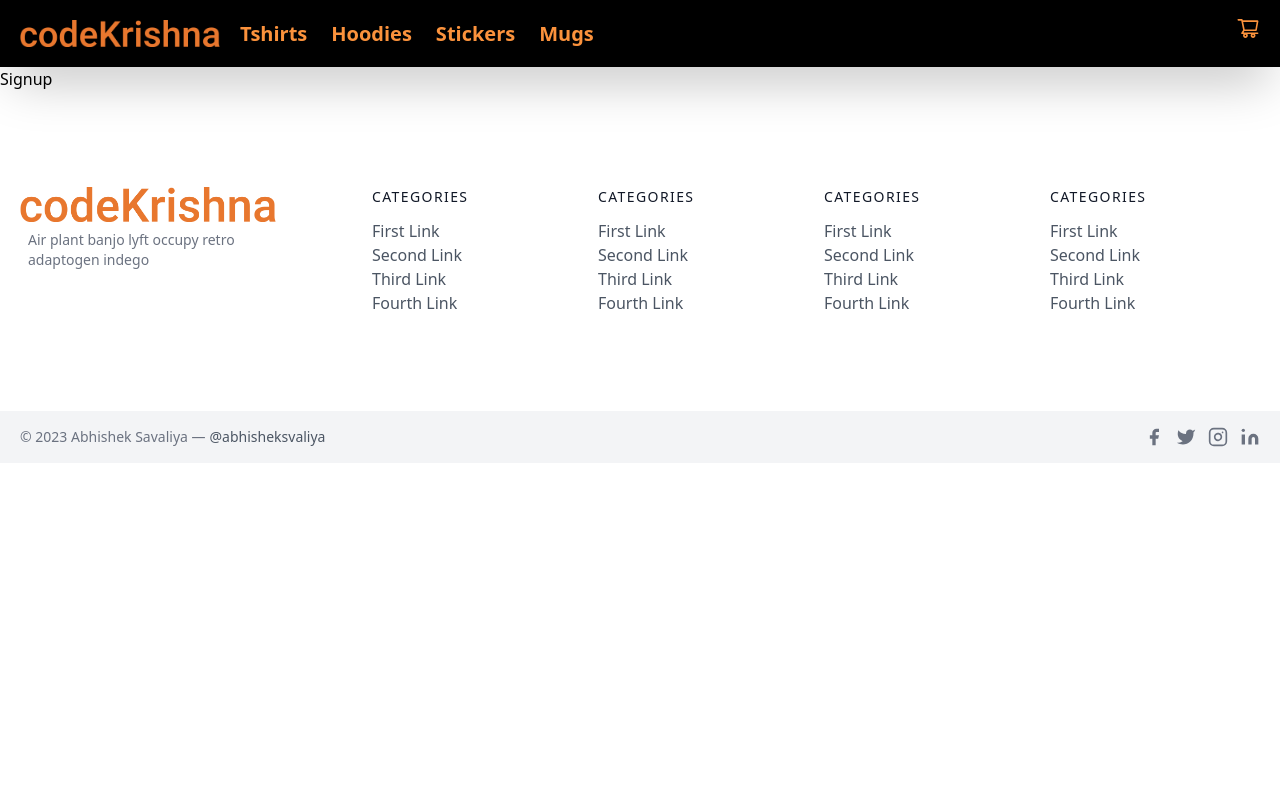
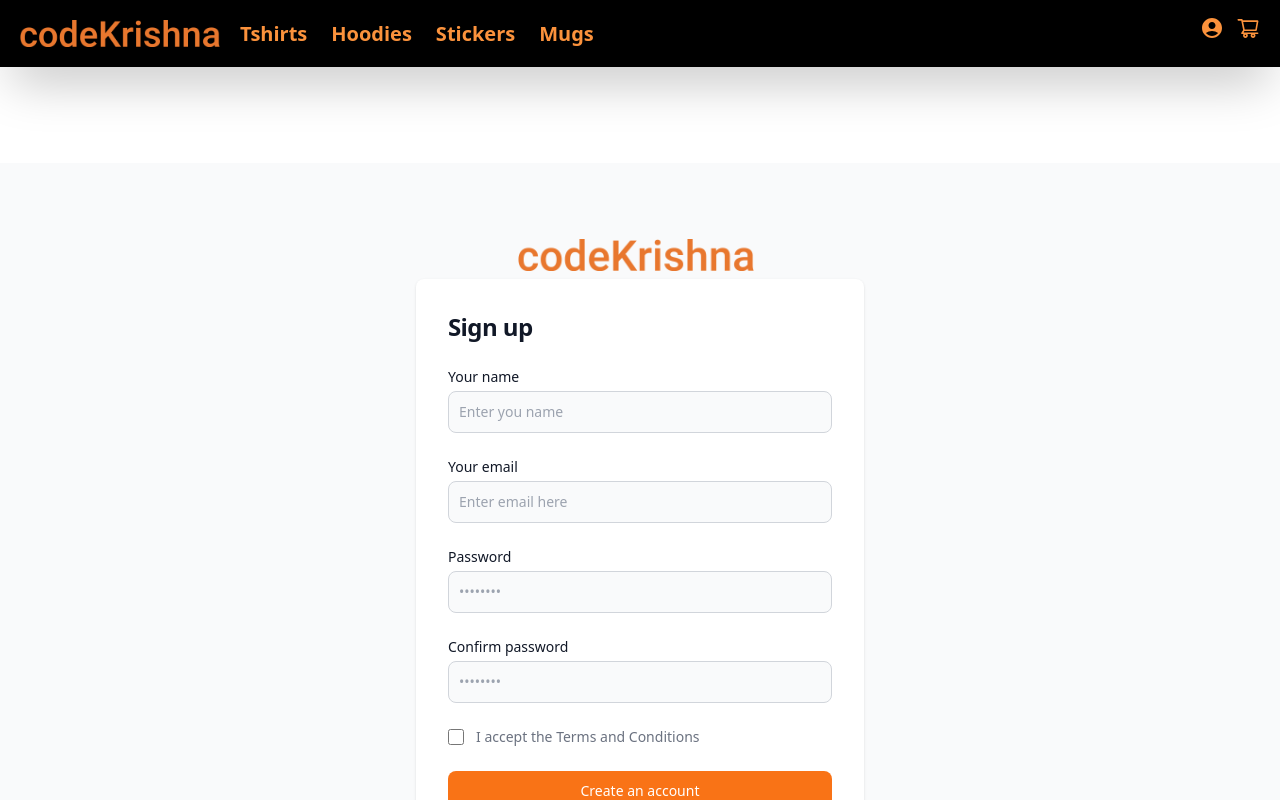
Before and after one commit to abhishek1savaliya/Codekrishna, a Next.js app: page /signup in a window 1280 px wide. Shown: the top 800 px of the page. Built offline with nearby package versions, Linux system fonts and the light colour scheme.

Commit message:
Create sign in,up and forgot password page

```diff
--- a/components/Footer.js
+++ b/components/Footer.js
@@ -4,8 +4,8 @@ import Image from 'next/image'
 const Footer = () => {
   return (
     <div>
-     <footer className="text-gray-600 body-font">
-  <div className="container px-5 py-24 mx-auto flex md:items-center lg:items-start md:flex-row md:flex-nowrap flex-wrap flex-col">
+     <footer className="text-gray-600 body-font bg-gray-200">
+  <div className="container px-5 py-24  mx-auto flex md:items-center lg:items-start md:flex-row md:flex-nowrap flex-wrap flex-col">
     <div className="w-64 flex-shrink-0 md:mx-0 mx-auto text-center md:text-left">
       <Link href={"/"} className="flex title-font font-medium items-center md:justify-start justify-center text-gray-900">
         <Image src="/name.png" alt="" width={300} height={100} />
@@ -84,29 +84,29 @@ const Footer = () => {
       </div>
     </div>
   </div>
-  <div className="bg-gray-100">
+  <div className="bg-black">
     <div className="container mx-auto py-4 px-5 flex flex-wrap flex-col sm:flex-row">
-      <p className="text-gray-500 text-sm text-center sm:text-left">© 2023 Abhishek Savaliya —
-        <a href="https://twitter.com/knyttneve" rel="noopener noreferrer" className="text-gray-600 ml-1" target="_blank">@abhisheksvaliya</a>
+      <p className="text-white text-sm text-center sm:text-left">© 2023 Abhishek Savaliya —
+        <a href="https://twitter.com/knyttneve" rel="noopener noreferrer" className=" ml-1" target="_blank">@abhisheksvaliya</a>
       </p>
       <span className="inline-flex sm:ml-auto sm:mt-0 mt-2 justify-center sm:justify-start">
-        <a className="text-gray-500">
+        <a className="text-blue-500">
           <svg fill="currentColor" strokeLinecap="round" strokeLinejoin="round" strokeWidth="2" className="w-5 h-5" viewBox="0 0 24 24">
             <path d="M18 2h-3a5 5 0 00-5 5v3H7v4h3v8h4v-8h3l1-4h-4V7a1 1 0 011-1h3z"></path>
           </svg>
         </a>
-        <a className="ml-3 text-gray-500">
+        <a className="ml-3 text-sky-400">
           <svg fill="currentColor" strokeLinecap="round" strokeLinejoin="round" strokeWidth="2" className="w-5 h-5" viewBox="0 0 24 24">
             <path d="M23 3a10.9 10.9 0 01-3.14 1.53 4.48 4.48 0 00-7.86 3v1A10.66 10.66 0 013 4s-4 9 5 13a11.64 11.64 0 01-7 2c9 5 20 0 20-11.5a4.5 4.5 0 00-.08-.83A7.72 7.72 0 0023 3z"></path>
           </svg>
         </a>
-        <a className="ml-3 text-gray-500">
+        <a className="ml-3 text-pink-500">
           <svg fill="none" stroke="currentColor" strokeLinecap="round" strokeLinejoin="round" strokeWidth="2" className="w-5 h-5" viewBox="0 0 24 24">
             <rect width="20" height="20" x="2" y="2" rx="5" ry="5"></rect>
             <path d="M16 11.37A4 4 0 1112.63 8 4 4 0 0116 11.37zm1.5-4.87h.01"></path>
           </svg>
         </a>
-        <a className="ml-3 text-gray-500">
+        <a className="ml-3 text-blue-500">
           <svg fill="currentColor" stroke="currentColor" strokeLinecap="round" strokeLinejoin="round" strokeWidth="0" className="w-5 h-5" viewBox="0 0 24 24">
             <path stroke="none" d="M16 8a6 6 0 016 6v7h-4v-7a2 2 0 00-2-2 2 2 0 00-2 2v7h-4v-7a6 6 0 016-6zM2 9h4v12H2z"></path>
             <circle cx="4" cy="4" r="2" stroke="none"></circle>
--- a/components/Navbar.js
+++ b/components/Navbar.js
@@ -4,6 +4,7 @@ import Link from 'next/link'
 import { AiOutlineShoppingCart,AiFillCloseCircle,AiFillPlusSquare ,AiFillMinusSquare} from 'react-icons/ai';
 import { RiDeleteBin6Line} from 'react-icons/ri';
 import { BsFillBagHeartFill} from 'react-icons/bs';
+import {MdAccountCircle} from 'react-icons/md';
 
 const Navbar = ({cart,addToCart,removeFromCart,subtotal,clearCart}) => {
 
@@ -32,8 +33,9 @@ const Navbar = ({cart,addToCart,removeFromCart,subtotal,clearCart}) => {
              <Link href={"/mugs"}> <li> Mugs </li> </Link>
          </ul>
         </div>
-        <div onClick={toggleCart}  className='cart absolute right-0 mx-5 top-2 pt-2'>
-     <AiOutlineShoppingCart className='text-2xl md:text-2xl cursor-pointer'/>
+        <div className='absolute right-0 mx-14 text-2xl cursor-pointer top-2 pt-2'><Link href={'/login'}><MdAccountCircle /></Link></div>
+        <div className='cart absolute right-0 mx-5 top-2 pt-2'>
+     <AiOutlineShoppingCart onClick={toggleCart}  className='text-2xl md:text-2xl cursor-pointer'/>
       </div>
 
       <div ref={ref} className={`sideCart w-72 h-[100vh] text-black absolute top-0 right-0 bg-orange-200 py-10 px-7 transform transition-transform  ${Object.keys(cart).length!==0 ?  'translate-x-0' : 'translate-x-full' }`}>
--- /dev/null
+++ b/src/pages/forgot.js
@@ -0,0 +1,34 @@
+import React from 'react'
+import Link from 'next/link'
+
+const Forgot = () => {
+  return (
+    <div>
+    <section class="bg-gray-50 dark:bg-gray-900">
+  <div class="flex flex-col items-center justify-center px-6 py-8 mx-auto md:h-screen lg:py-0">
+      <a href="#" class="flex items-center mb-6 text-4xl font-bold text-orange-500 dark:text-white">
+         Forgot your password
+      </a>
+      <div class="w-full p-6 bg-white rounded-lg shadow dark:border md:mt-0 sm:max-w-md dark:bg-gray-800 dark:border-gray-700 sm:p-8">
+          <h2 class="mb-1 text-xl font-bold leading-tight tracking-tight text-gray-900 md:text-2xl dark:text-white">
+              Change Password
+          </h2>
+          <form class="mt-4 space-y-4 lg:mt-5 md:space-y-5" action="#">
+              <div>
+                  <label for="email" class="block mb-2 text-sm font-medium text-gray-900 dark:text-white">Your email</label>
+                  <input type="email" name="email" id="email" class="bg-gray-50 border border-gray-300 text-gray-900 sm:text-sm rounded-lg focus:ring-primary-600 focus:border-primary-600 block w-full p-2.5 dark:bg-gray-700 dark:border-gray-600 dark:placeholder-gray-400 dark:text-white dark:focus:ring-blue-500 dark:focus:border-blue-500" placeholder="name@company.com" required="" />
+              </div>
+
+              <button type="submit" class="w-full text-white bg-orange-600 hover:bg-orange-700 focus:ring-4 focus:outline-none focus:ring-primary-300 font-medium rounded-lg text-sm px-5 py-2.5 text-center dark:bg-primary-600 dark:hover:bg-primary-700 dark:focus:ring-primary-800">Reset passwod</button>
+              <div class="flex items-center justify-between">
+                <Link href={'/login'} class="text-sm font-medium text-primary-600 hover:underline dark:text-primary-500">or <span className='underline'>Login</span></Link>
+            </div>
+          </form>
+      </div>
+  </div>
+</section>
+    </div>
+  )
+}
+
+export default Forgot
--- a/src/pages/login.js
+++ b/src/pages/login.js
@@ -1,9 +1,41 @@
 import React from 'react'
+import Link from 'next/link'
 
 const Login = () => {
   return (
     <div>
-      Login
+      <section class="bg-gray-50 dark:bg-gray-900">
+  <div class="flex flex-col items-center justify-center px-6 py-8 mx-auto md:h-screen lg:py-0">
+      <a href="#" class="flex items-center mb-6 text-2xl font-semibold text-gray-900 dark:text-white">
+          <img class="w-50 h-8 mr-2" src="/name.png" alt="logo" />
+      </a>
+      <div class="w-full bg-white rounded-lg shadow dark:border md:mt-0 sm:max-w-md xl:p-0 dark:bg-gray-800 dark:border-gray-700">
+          <div class="p-6 space-y-4 md:space-y-6 sm:p-8">
+              <h1 class="text-xl font-bold leading-tight tracking-tight text-gray-900 md:text-2xl dark:text-white">
+                  Sign in to your account
+              </h1>
+              <form class="space-y-4 md:space-y-6" action="#">
+                  <div>
+                      <label for="email" class="block mb-1 text-sm font-medium text-gray-900 dark:text-white">Your email</label>
+                      <input type="email" name="email" id="email" class="bg-gray-50 border border-gray-300 text-gray-900 sm:text-sm rounded-lg focus:ring-primary-600 focus:border-primary-600 block w-full p-2.5 dark:bg-gray-700 dark:border-gray-600 dark:placeholder-gray-400 dark:text-white dark:focus:ring-blue-500 dark:focus:border-blue-500" placeholder="Enter your email" required="" />
+                  </div>
+                  <div>
+                      <label for="password" class="block mb-1 text-sm font-medium text-gray-900 dark:text-white">Password</label>
+                      <input type="password" name="password" id="password" placeholder="••••••••" class="bg-gray-50 border border-gray-300 text-gray-900 sm:text-sm rounded-lg focus:ring-primary-600 focus:border-primary-600 block w-full p-2.5 dark:bg-gray-700 dark:border-gray-600 dark:placeholder-gray-400 dark:text-white dark:focus:ring-blue-500 dark:focus:border-blue-500" required="" />
+                  </div>
+                  <div class="flex items-center justify-between">
+
+                      <Link href={'/forgot'} class="text-sm font-medium text-primary-600 hover:underline dark:text-primary-500">Forgot password?</Link>
+                  </div>
+                  <button type="submit" class="w-full text-white bg-orange-500 hover:bg-orange-700 focus:ring-4 focus:outline-none focus:ring-primary-300 font-medium rounded-lg text-sm  px-5 py-2.5 text-center dark:bg-primary-600 dark:hover:bg-primary-700 dark:focus:ring-primary-800">Sign in</button>
+                  <p class="text-sm font-light text-gray-500 dark:text-gray-400">
+                      Don’t have an account yet? <Link href={'/signup'} class="font-medium text-primary-600 hover:underline dark:text-primary-500">Sign up</Link>
+                  </p>
+              </form>
+          </div>
+      </div>
+  </div>
+</section>
     </div>
   )
 }
--- a/src/pages/signup.js
+++ b/src/pages/signup.js
@@ -1,9 +1,53 @@
 import React from 'react'
+import Link from 'next/link'
 
 const Signup = () => {
   return (
     <div>
-      Signup
+     <section class="bg-gray-50 dark:bg-gray-900 mt-24 mb-16">
+  <div class="flex flex-col items-center justify-center px-6 py-8 mx-auto md:h-screen lg:py-0">
+      <a href="#" class="flex items-center mb-2 text-2xl font-semibold text-gray-900 dark:text-white">
+          <img class="w-25 h-8 mr-2" src="/name.png" alt="logo" />
+      </a>
+      <div class="w-full bg-white rounded-lg shadow dark:border md:mt-0 sm:max-w-md xl:p-0 dark:bg-gray-800 dark:border-gray-700">
+          <div class="p-6 space-y-4 md:space-y-6 sm:p-8">
+              <h1 class="text-xl font-bold leading-tight tracking-tight text-gray-900 md:text-2xl dark:text-white">
+                  Sign up
+              </h1>
+              <form class="space-y-4 md:space-y-6" action="#">
+                  <div>
+                      <label for="name" class="block mb-1 text-sm font-medium text-gray-900 dark:text-white">Your name</label>
+                      <input type="text" name="name" id="name" class="bg-gray-50 border border-gray-300 text-gray-900 sm:text-sm rounded-lg focus:ring-primary-600 focus:border-primary-600 block w-full p-2.5 dark:bg-gray-700 dark:border-gray-600 dark:placeholder-gray-400 dark:text-white dark:focus:ring-blue-500 dark:focus:border-blue-500" placeholder="Enter you name" required="" />
+                  </div>
+                  <div>
+                      <label for="email" class="block mb-1 text-sm font-medium text-gray-900 dark:text-white">Your email</label>
+                      <input type="email" name="email" id="email" class="bg-gray-50 border border-gray-300 text-gray-900 sm:text-sm rounded-lg focus:ring-primary-600 focus:border-primary-600 block w-full p-2.5 dark:bg-gray-700 dark:border-gray-600 dark:placeholder-gray-400 dark:text-white dark:focus:ring-blue-500 dark:focus:border-blue-500" placeholder="Enter email here" required="" />
+                  </div>
+                  <div>
+                      <label for="password" class="block mb-1 text-sm font-medium text-gray-900 dark:text-white">Password</label>
+                      <input type="password" name="password" id="password" placeholder="••••••••" class="bg-gray-50 border border-gray-300 text-gray-900 sm:text-sm rounded-lg focus:ring-primary-600 focus:border-primary-600 block w-full p-2.5 dark:bg-gray-700 dark:border-gray-600 dark:placeholder-gray-400 dark:text-white dark:focus:ring-blue-500 dark:focus:border-blue-500" required="" />
+                  </div>
+                  <div>
+                      <label for="confirm-password" class="block mb-1 text-sm font-medium text-gray-900 dark:text-white">Confirm password</label>
+                      <input type="confirm-password" name="confirm-password" id="confirm-password" placeholder="••••••••" class="bg-gray-50 border border-gray-300 text-gray-900 sm:text-sm rounded-lg focus:ring-primary-600 focus:border-primary-600 block w-full p-2.5 dark:bg-gray-700 dark:border-gray-600 dark:placeholder-gray-400 dark:text-white dark:focus:ring-blue-500 dark:focus:border-blue-500" required="" />
+                  </div>
+                  <div class="flex items-start">
+                      <div class="flex items-center h-5">
+                        <input id="terms" aria-describedby="terms" type="checkbox" class="w-4 h-4 border border-gray-300 rounded bg-gray-50 focus:ring-3 focus:ring-primary-300 dark:bg-gray-700 dark:border-gray-600 dark:focus:ring-primary-600 dark:ring-offset-gray-800" required="" />
+                      </div>
+                      <div class="ml-3 text-sm">
+                        <label for="terms" class="font-light text-gray-500 dark:text-gray-300">I accept the <a class="font-medium text-primary-600 hover:underline dark:text-primary-500" href="#">Terms and Conditions</a></label>
+                      </div>
+                  </div>
+                  <button type="submit" class="w-full text-white bg-orange-500 hover:bg-orange-700 focus:ring-4 focus:outline-none focus:ring-primary-300 font-medium rounded-lg text-sm px-5 py-2.5 text-center dark:bg-primary-600 dark:hover:bg-primary-700 dark:focus:ring-primary-800">Create an account</button>
+                  <p class="text-sm font-light text-gray-500 dark:text-gray-400">
+                      Already have an account? <Link href={'/login'} class="font-medium text-primary-600 hover:underline dark:text-primary-500">Login here</Link>
+                  </p>
+              </form>
+          </div>
+      </div>
+  </div>
+</section>
     </div>
   )
 }
```
